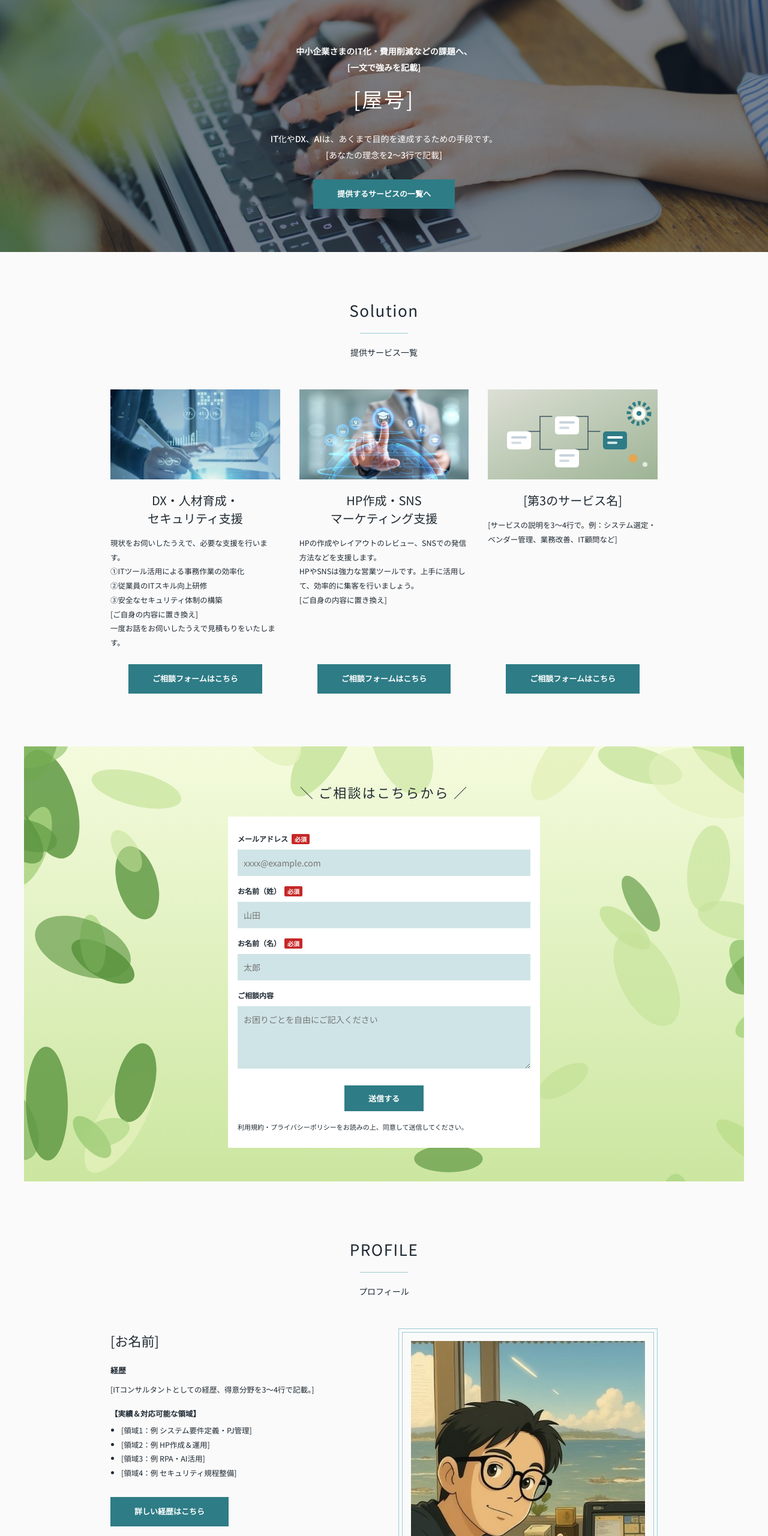
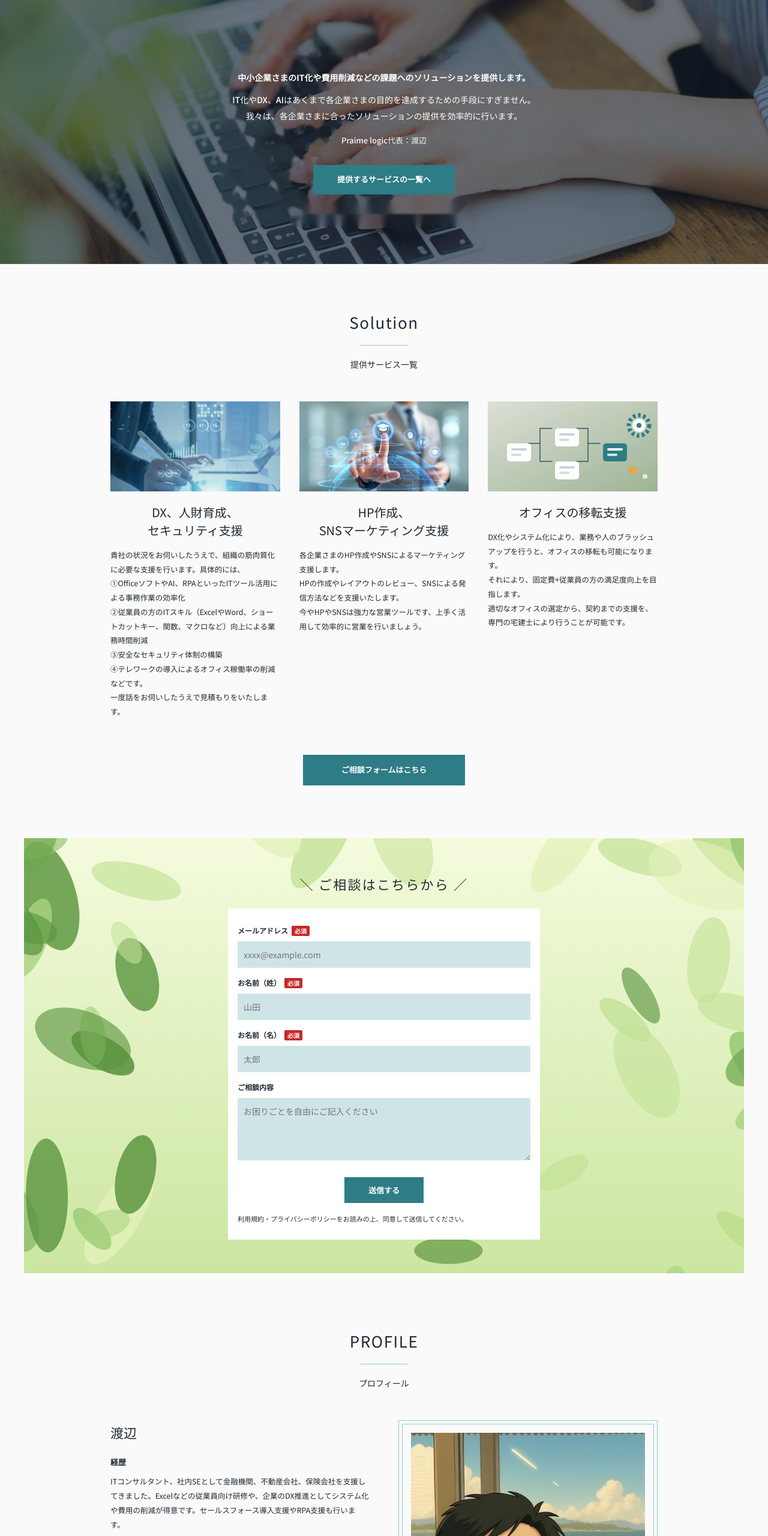
Before and after one commit to info-primelogic/info-primelogic.github.io, a plain HTML site: page index.html in a window 1280 px wide. Shown: the top 2560 px of the page at 60% size. Drawn offline with Linux system fonts and the light colour scheme.

Commit message:
文言修正
Updated the title and meta description for SEO improvement. Adjusted structured data and service descriptions for clarity.

```diff
--- a/index.html
+++ b/index.html
@@ -3,12 +3,12 @@
 <head>
   <meta charset="utf-8">
   <meta name="viewport" content="width=device-width, initial-scale=1">
-  <title>[屋号]｜中小企業のIT化・DX・業務改善支援</title>
-  <meta name="description" content="[屋号]の公式サイトです。中小企業さまのIT化・業務効率化、HP作成・SNS活用などを支援します。">
+  <title>中小企業のIT化・DX・業務改善支援</title>
+  <meta name="description" content="中小企業さまのIT化や費用削減などの課題へのソリューションを提供します。Praime logic代表：渡辺">
 
   <!-- OGP設定（公開後に実際のURLや画像URLへ更新してください） -->
-  <meta property="og:title" content="[屋号]｜中小企業のIT化・DX・業務改善支援">
-  <meta property="og:description" content="中小企業さまのIT化・費用削減などの課題へ、[一文で強みを記載]">
+  <meta property="og:title" content="中小企業のIT化・DX・業務改善支援">
+  <meta property="og:description" content="中小企業さまのIT化や費用削減などの課題へのソリューションを提供します。">
   <meta property="og:type" content="website">
   <meta property="og:locale" content="ja_JP">
 
@@ -17,13 +17,17 @@
   <link rel="preconnect" href="https://fonts.gstatic.com" crossorigin>
   <link href="https://fonts.googleapis.com/css2?family=Noto+Sans+JP:wght@300;400;500;700&display=swap" rel="stylesheet">
 
-  <!-- 構造化データ（JSON-LD）※屋号や連絡先に合わせて調整してください -->
+  <!-- 構造化データ（JSON-LD）※必要に応じて連絡先などを調整してください -->
   <script type="application/ld+json">
   {
     "@context": "https://schema.org",
     "@type": "ProfessionalService",
-    "name": "[屋号]",
-    "description": "中小企業さまのIT化・DX・業務効率化・HP/SNS支援",
+    "name": "Praime logic",
+    "founder": {
+      "@type": "Person",
+      "name": "渡辺"
+    },
+    "description": "中小企業さまのIT化や費用削減などの課題へのソリューションを提供します。",
     "areaServed": "JP"
   }
   </script>
@@ -61,8 +65,13 @@
       border-radius: 0;
       cursor: pointer;
       font-family: inherit;
+      text-align: center;
     }
     .btn:hover { opacity: 0.9; }
+    .btn-wide {
+      padding: 13px 64px;
+      min-width: 260px;
+    }
     input, textarea {
       box-sizing: border-box;
       width: 100%;
@@ -88,11 +97,11 @@
       margin-left: 6px;
     }
     .hero {
-      min-height: 420px;
+      min-height: 440px;
       display: flex;
       align-items: center;
       justify-content: center;
-      background: linear-gradient(rgba(14,26,43,.5), rgba(14,26,43,.5)), #6B7B84 url("./assets/1b144a33ffb1806ac9dfcf250aed1266.jpg") center/cover no-repeat;
+      background: linear-gradient(rgba(14,26,43,.58), rgba(14,26,43,.58)), #6B7B84 url("./assets/1b144a33ffb1806ac9dfcf250aed1266.jpg") center/cover no-repeat;
     }
     .forest {
       max-width: 1200px;
@@ -118,10 +127,10 @@
 <body>
 
   <header class="hero">
-    <div style="max-width:560px;padding:64px 24px;text-align:center;color:#fff">
-      <p style="margin:0 0 8px;font-size:14px;font-weight:700">中小企業さまのIT化・費用削減などの課題へ、<br>[一文で強みを記載]</p>
-      <h1 style="margin:0 0 20px;font-size:34px;font-weight:400;letter-spacing:0.08em">[屋号]</h1>
-      <p style="margin:0 0 28px;font-size:14px;font-weight:500">IT化やDX、AIは、あくまで目的を達成するための手段です。<br>[あなたの理念を2〜3行で記載]</p>
+    <div style="max-width:640px;padding:64px 24px;text-align:center;color:#fff">
+      <p style="margin:0 0 10px;font-size:14px;font-weight:700">中小企業さまのIT化や費用削減などの課題へのソリューションを提供します。</p>
+      <p style="margin:0 0 16px;font-size:14px;font-weight:500">IT化やDX、AIはあくまで各企業さまの目的を達成するための手段にすぎません。<br>我々は、各企業さまに合ったソリューションの提供を効率的に行います。</p>
+      <p style="margin:0 0 28px;font-size:13px;font-weight:500;opacity:0.95">Praime logic代表：渡辺</p>
       <a href="#solution" class="btn">提供するサービスの一覧へ</a>
     </div>
   </header>
@@ -135,25 +144,26 @@
 
         <div style="display:flex;flex-direction:column">
           <img src="./assets/d4ac91162c5f39a0345d57504164e82d.jpg" alt="データを分析しながら作業する様子" style="width:100%;height:150px;object-fit:cover;display:block">
-          <h3 style="margin:20px 0 14px;font-size:20px;font-weight:400;text-align:center;line-height:1.5">DX・人材育成・<br>セキュリティ支援</h3>
-          <p style="margin:0 0 24px;font-size:12.5px;flex:1">現状をお伺いしたうえで、必要な支援を行います。<br>①ITツール活用による事務作業の効率化<br>②従業員のITスキル向上研修<br>③安全なセキュリティ体制の構築<br>[ご自身の内容に置き換え]<br>一度お話をお伺いしたうえで見積もりをいたします。</p>
-          <div style="text-align:center"><a href="#consult" class="btn">ご相談フォームはこちら</a></div>
+          <h3 style="margin:20px 0 14px;font-size:20px;font-weight:400;text-align:center;line-height:1.5">DX、人財育成、<br>セキュリティ支援</h3>
+          <p style="margin:0 0 16px;font-size:12.5px;flex:1">貴社の状況をお伺いしたうえで、組織の筋肉質化に必要な支援を行います。具体的には、<br>①OfficeソフトやAI、RPAといったITツール活用による事務作業の効率化<br>②従業員の方のITスキル（ExcelやWord、ショートカットキー、関数、マクロなど）向上による業務時間削減<br>③安全なセキュリティ体制の構築<br>④テレワークの導入によるオフィス稼働率の削減<br>などです。<br>一度話をお伺いしたうえで見積もりをいたします。</p>
         </div>
 
         <div style="display:flex;flex-direction:column">
           <img src="./assets/35e84ffff56894b319a3cfe3d6bed985.jpg" alt="デジタル学習・研修のイメージ" style="width:100%;height:150px;object-fit:cover;display:block">
-          <h3 style="margin:20px 0 14px;font-size:20px;font-weight:400;text-align:center;line-height:1.5">HP作成・SNS<br>マーケティング支援</h3>
-          <p style="margin:0 0 24px;font-size:12.5px;flex:1">HPの作成やレイアウトのレビュー、SNSでの発信方法などを支援します。<br>HPやSNSは強力な営業ツールです。上手に活用して、効率的に集客を行いましょう。<br>[ご自身の内容に置き換え]</p>
-          <div style="text-align:center"><a href="#consult" class="btn">ご相談フォームはこちら</a></div>
+          <h3 style="margin:20px 0 14px;font-size:20px;font-weight:400;text-align:center;line-height:1.5">HP作成、<br>SNSマーケティング支援</h3>
+          <p style="margin:0 0 16px;font-size:12.5px;flex:1">各企業さまのHP作成やSNSによるマーケティング支援します。<br>HPの作成やレイアウトのレビュー、SNSによる発信方法などを支援いたします。<br>今やHPやSNSは強力な営業ツールです、上手く活用して効率的に営業を行いましょう。</p>
         </div>
 
         <div style="display:flex;flex-direction:column">
           <img src="./assets/1bcb090c39ef49a15a9282610ba32e87.svg" alt="業務フロー自動化のイラスト" style="width:100%;height:150px;object-fit:cover;display:block">
-          <h3 style="margin:20px 0 14px;font-size:20px;font-weight:400;text-align:center;line-height:1.5">[第3のサービス名]</h3>
-          <p style="margin:0 0 24px;font-size:12.5px;flex:1">[サービスの説明を3〜4行で。例：システム選定・ベンダー管理、業務改善、IT顧問など]</p>
-          <div style="text-align:center"><a href="#consult" class="btn">ご相談フォームはこちら</a></div>
+          <h3 style="margin:20px 0 14px;font-size:20px;font-weight:400;text-align:center;line-height:1.5">オフィスの移転支援</h3>
+          <p style="margin:0 0 16px;font-size:12.5px;flex:1">DX化やシステム化により、業務や人のブラッシュアップを行うと、オフィスの移転も可能になります。<br>それにより、固定費+従業員の方の満足度向上を目指します。<br>適切なオフィスの選定から、契約までの支援を、専門の宅建士により行うことが可能です。</p>
         </div>
 
+      </div>
+
+      <div style="text-align:center;margin-top:44px">
+        <a href="#consult" class="btn btn-wide">ご相談フォームはこちら</a>
       </div>
     </section>
 
@@ -189,15 +199,25 @@
       </div>
       <div style="display:grid;grid-template-columns:repeat(auto-fit,minmax(280px,1fr));gap:48px;align-items:start">
         <div>
-          <h3 style="margin:0 0 16px;font-size:22px;font-weight:400">[お名前]</h3>
+          <h3 style="margin:0 0 16px;font-size:22px;font-weight:400">渡辺</h3>
           <p style="margin:0 0 8px;font-size:13px;font-weight:700">経歴</p>
-          <p style="margin:0 0 16px;font-size:12.5px">[ITコンサルタントとしての経歴、得意分野を3〜4行で記載。]</p>
-          <p style="margin:0 0 4px;font-size:12.5px;font-weight:700">【実績＆対応可能な領域】</p>
+          <p style="margin:0 0 20px;font-size:12.5px">ITコンサルタント、社内SEとして金融機関、不動産会社、保険会社を支援してきました。Excelなどの従業員向け研修や、企業のDX推進としてシステム化や費用の削減が得意です。セールスフォース導入支援やRPA支援も行います。</p>
+          <p style="margin:0 0 6px;font-size:12.5px;font-weight:700">【実績＆対応可能ツール】</p>
           <ul style="margin:0 0 28px;padding-left:18px;font-size:12.5px">
-            <li>[領域1：例 システム要件定義・PJ管理]</li>
-            <li>[領域2：例 HP作成＆運用]</li>
-            <li>[領域3：例 RPA・AI活用]</li>
-            <li>[領域4：例 セキュリティ規程整備]</li>
+            <li>HP作成&amp;運用</li>
+            <li>情報セキュリティ規定整備</li>
+            <li>社内BPR</li>
+            <li>Power Point、Word、Excel</li>
+            <li>システムPJ管理</li>
+            <li>システム要件定義</li>
+            <li>RPA作成〜運用保守（UiPath,PowerAutomate(cloudflow,desktopflow）</li>
+            <li>AI活用（ChatGPT.Copilot）</li>
+            <li>Python.HTML.CSS.VBA</li>
+            <li>Dify</li>
+            <li>WondershareFilmora, Canva</li>
+            <li>Tableau.SASEG</li>
+            <li>MSTeams,Forms,PowerApps</li>
+            <li>GoogleWorkspace,Gemini,Site,Form,Analytics,AppsScript</li>
           </ul>
           <a href="#consult" class="btn">詳しい経歴はこちら</a>
         </div>
@@ -220,7 +240,7 @@
   </main>
 
   <footer style="padding:20px 24px;text-align:center;font-size:12px;color:#44506A">
-    © [屋号] ｜ プライバシーポリシー ｜ 特定商取引法に基づく表記
+    © Praime logic ｜ プライバシーポリシー ｜ 特定商取引法に基づく表記
   </footer>
 
 </body>
```
